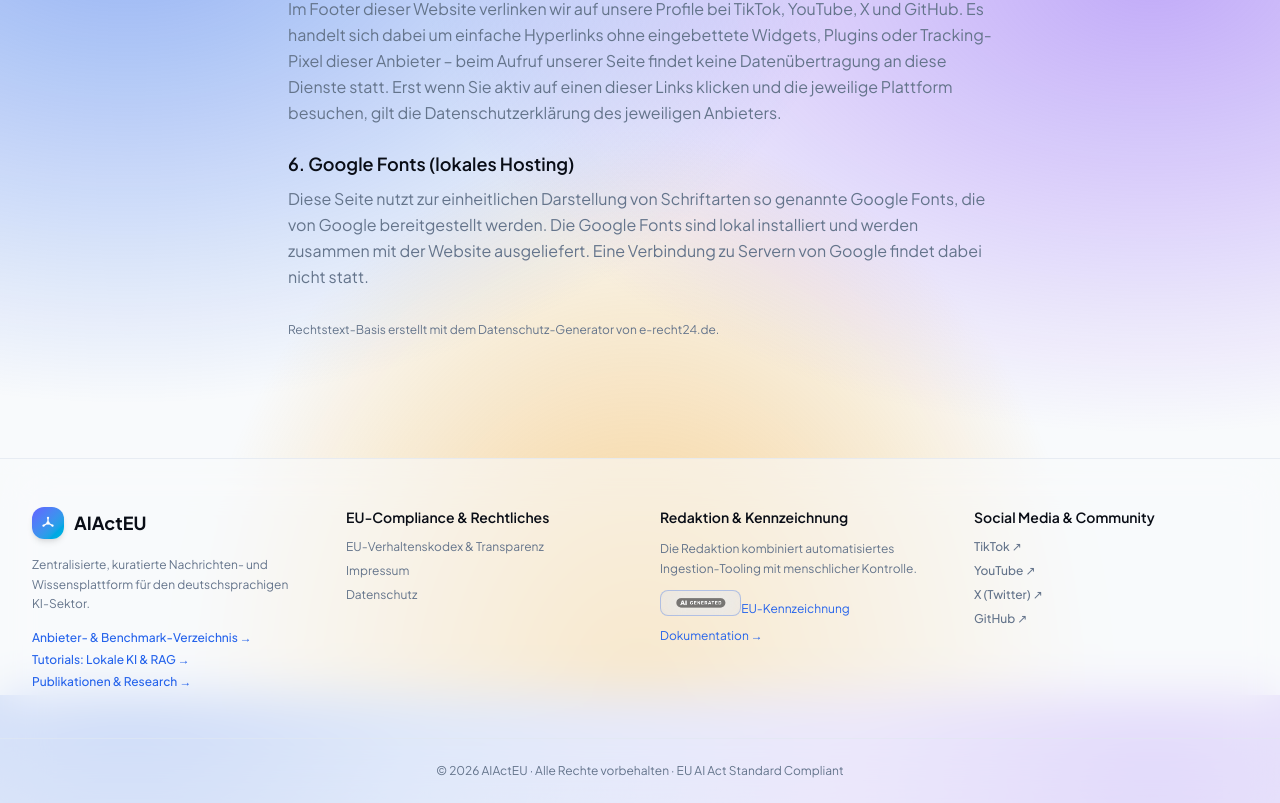
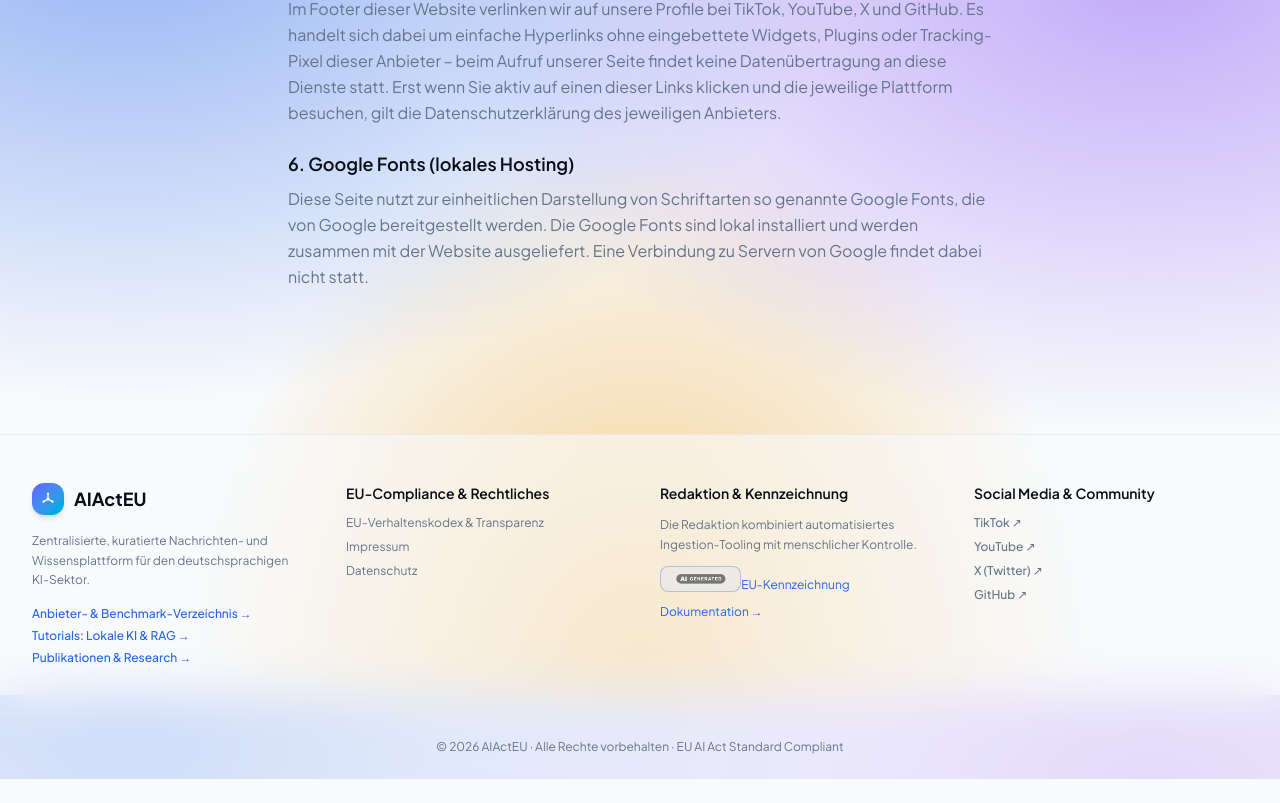
Before and after one commit to OrhanHero/AIActEU, a Next.js app in the folder frontend/: page /datenschutz in a window 1280 px wide. Shown: the part 3305-4108 px from the top of the page. After the commit the page ends 4084 px from the top, so only its background shows below. Built offline with nearby package versions, Linux system fonts and the light colour scheme; no server answers.

Commit message:
docs(compliance): Remove e-recht24 attribution line and mark compliance audit complete

```diff
--- a/frontend/src/app/datenschutz/page.tsx
+++ b/frontend/src/app/datenschutz/page.tsx
@@ -244,10 +244,6 @@ export default function DatenschutzPage() {
           findet dabei nicht statt.
         </p>
       </Section>
-
-      <p className="mt-8 text-xs text-muted">
-        Rechtstext-Basis erstellt mit dem Datenschutz-Generator von e-recht24.de.
-      </p>
     </div>
   );
 }
```
Also changed, not shown: 1 other file (tests, documents, lock files or other folders).
